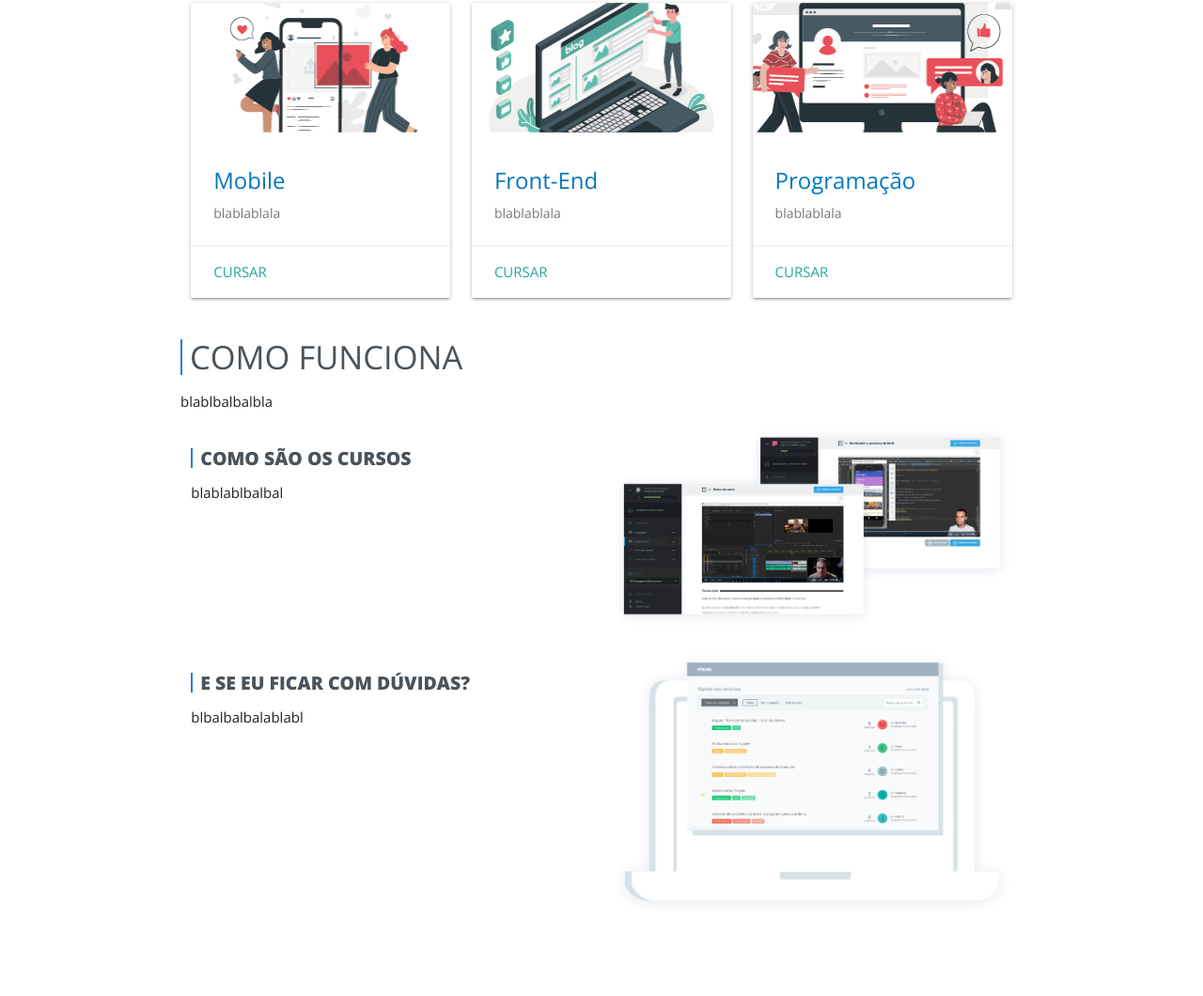
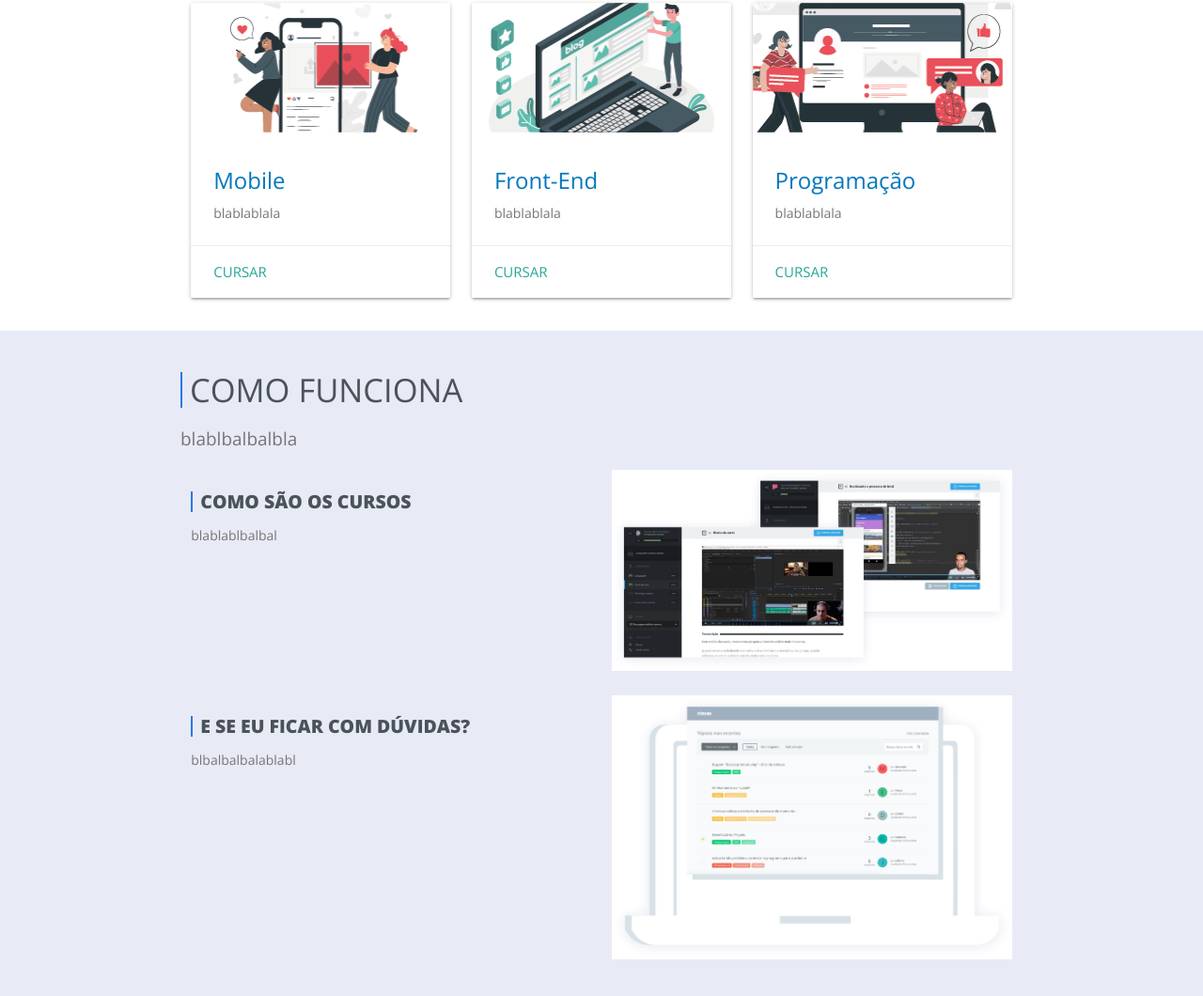
Before and after one commit to dannilopires/web-ficr, a plain HTML site: page index.html in a window 1280 px wide. Shown: the part 603-1663 px from the top of the page at 94% size. Before the commit the page ends 1603 px from the top, so only its background shows below. Drawn offline with nearby package versions, Linux system fonts and the light colour scheme.

Commit message:
comoFunciona css

```diff
--- a/css/layout.css
+++ b/css/layout.css
@@ -65,7 +65,7 @@ div#info p{
     color:#0277bd;
 }
 
-.card .card-content p, .card .card-reveal p {
+.card .card-content p, .card .card-reveal p, section#comoFunciona .row p {
     font-size: 14px!important;
 }
 
@@ -106,7 +106,13 @@ h4{
     font-weight: 800;
 }
 
-section#formacoes p{
+section#formacoes p, section#comoFunciona p{
     font-size: 19px;
     color: #757575;
 }
+
+section#comoFunciona{
+    background-color: #e8eaf6;
+    padding-top: 1em;
+    padding-bottom: 1em;
+}
```
